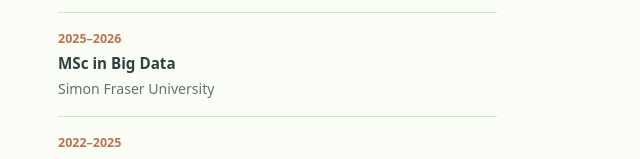
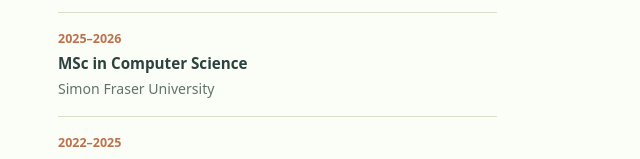
Before and after one commit to lunaS112/lunas112.github.io, a plain HTML site: page index.html in a window 1280 px wide. Shown: the part 2253-2412 px from the top of the page, 613-1253 px from the left. Drawn offline with Linux system fonts and the light colour scheme.

Commit message:
Correct SFU masters degree title

```diff
--- a/index.html
+++ b/index.html
@@ -126,7 +126,7 @@
 
       <section id="publications"><div class="wrap"><p class="section-label">Publications</p><h2>Selected publications</h2><article class="publication"><div class="year">2025</div><div><h3>Safe Learning in the Real World via Adaptive Shielding with Hamilton–Jacobi Reachability</h3><p>Michael Lu, Jashanraj Gosain, Luna Sang, and Mo Chen. <em>Learning for Dynamics and Control (L4DC)</em>, 2025.</p></div></article><article class="publication"><div class="year">2025</div><div><h3>BERSting at the Screams: A Benchmark for Distanced, Emotional, and Shouted Speech Recognition</h3><p>Paige Irene Tuttosi, Mantaj Dhillon, Luna Sang, Shane Eastwood, Poorvi Bhatia, Quang Minh Dinh, Avni Kapoor, Yewon Jin, and Angelica Lim. <em>Computer Speech &amp; Language</em>, 2025.</p></div></article></div></section>
 
-      <section id="cv"><div class="wrap details"><div><h3>Awards &amp; honors</h3><ul><li><time>2025–2026</time><strong>Canada Graduate Research Scholarship — Master’s</strong><span>NSERC</span></li><li><time>2024</time><strong>Undergraduate Student Research Award</strong><span>NSERC · MARS Lab</span></li></ul></div><div><h3>Education</h3><ul><li><time>2026–present</time><strong>PhD in Computing Science</strong><span>Simon Fraser University</span></li><li><time>2025–2026</time><strong>MSc in Big Data</strong><span>Simon Fraser University</span></li><li><time>2022–2025</time><strong>BSc in Computing Science</strong><span>Simon Fraser University</span></li><li><time>2013–2014</time><strong>MSc in Finance</strong><span>Imperial College London</span></li></ul></div></div></section>
+      <section id="cv"><div class="wrap details"><div><h3>Awards &amp; honors</h3><ul><li><time>2025–2026</time><strong>Canada Graduate Research Scholarship — Master’s</strong><span>NSERC</span></li><li><time>2024</time><strong>Undergraduate Student Research Award</strong><span>NSERC · MARS Lab</span></li></ul></div><div><h3>Education</h3><ul><li><time>2026–present</time><strong>PhD in Computing Science</strong><span>Simon Fraser University</span></li><li><time>2025–2026</time><strong>MSc in Computer Science</strong><span>Simon Fraser University</span></li><li><time>2022–2025</time><strong>BSc in Computing Science</strong><span>Simon Fraser University</span></li><li><time>2013–2014</time><strong>MSc in Finance</strong><span>Imperial College London</span></li></ul></div></div></section>
 
       <section class="contact" id="contact"><div class="wrap"><p class="section-label">Contact</p><h2>Get in touch.</h2><p>I welcome conversations about research, collaboration, and work at the intersection of learning and control.</p><div class="actions"><a class="button" href="mailto:Luna_sang@sfu.ca">Email me</a><a class="button quiet" href="https://www.linkedin.com/in/luna-sang" target="_blank" rel="noreferrer">LinkedIn</a><a class="button quiet" href="https://github.com/lunaS112" target="_blank" rel="noreferrer">GitHub</a></div></div></section>
     </main>
```
